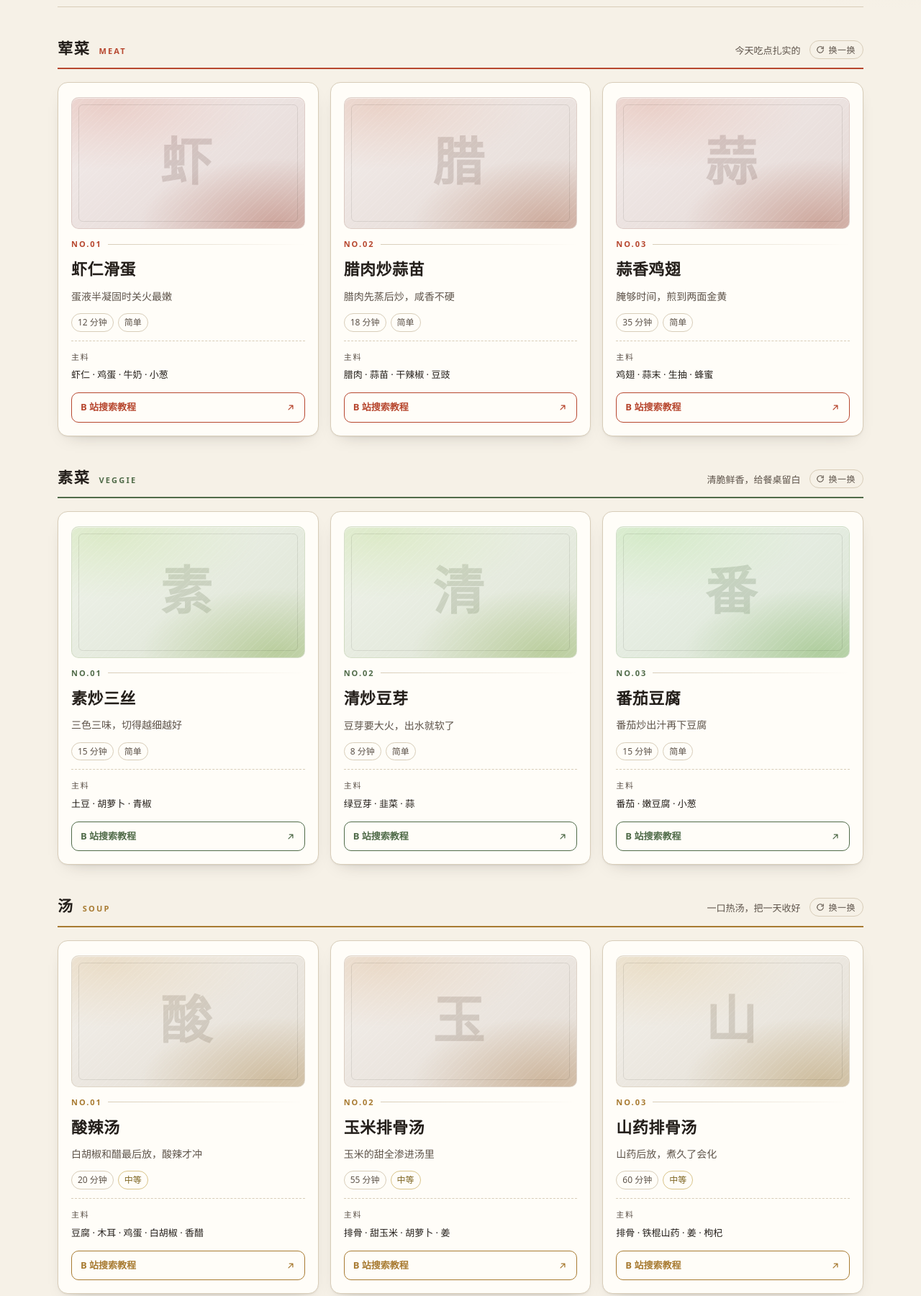
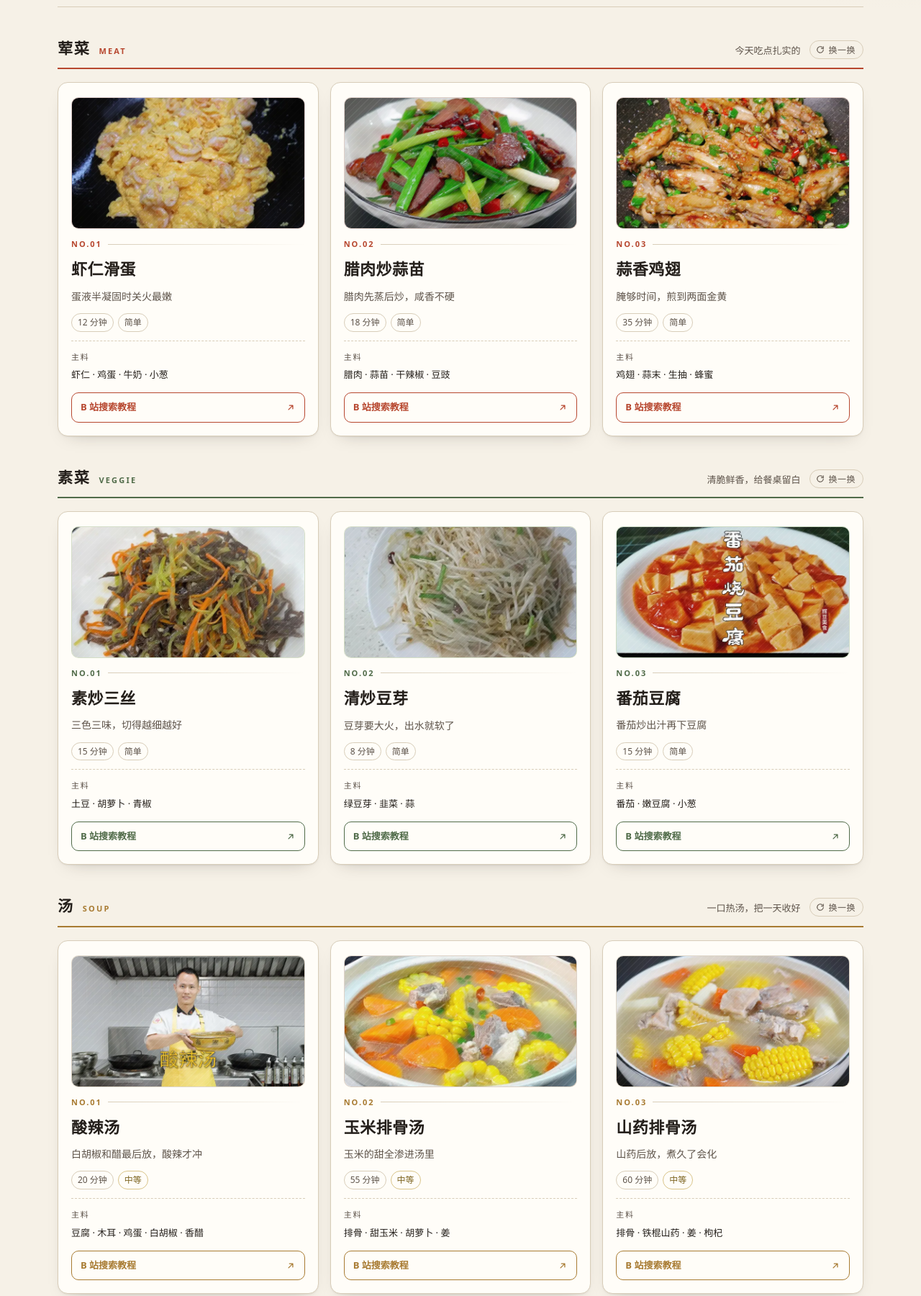
Before and after one commit to hugo1715/daily-menu, a website: page public/index.html in a window 1280 px wide. Shown: the part 240-2040 px from the top of the page at 72% size. Drawn offline with Linux system fonts and the light colour scheme.

Commit message:
feat: 卡片改用 B 站教程封面（88 道），保留 CSS 插画兜底

```diff
--- a/public/data/today.json
+++ b/public/data/today.json
@@ -3,7 +3,7 @@
   "timezone": "Asia/Shanghai",
   "generatedAt": "2026-11-15T16:33:46.140Z",
   "windowDays": 9,
-  "mode": "fresh",
+  "mode": "reuse",
   "recent": [
     {
       "date": "2026-11-15",
@@ -239,7 +239,8 @@
           "note": "蛋液半凝固时关火最嫩",
           "videoUrl": "https://search.bilibili.com/all?keyword=%E8%99%BE%E4%BB%81%E6%BB%91%E8%9B%8B%20%E7%94%B5%E7%82%92%E9%94%85%20%E6%95%99%E7%A8%8B",
           "videoSource": "search",
-          "imageUrl": ""
+          "imageUrl": "./images/covers/m15.webp",
+          "imageSource": "bilibili"
         },
         {
           "id": "m25",
@@ -255,7 +256,8 @@
           "note": "腊肉先蒸后炒，咸香不硬",
           "videoUrl": "https://search.bilibili.com/all?keyword=%E8%85%8A%E8%82%89%E7%82%92%E8%92%9C%E8%8B%97%20%E7%94%B5%E7%82%92%E9%94%85%20%E6%95%99%E7%A8%8B",
           "videoSource": "search",
-          "imageUrl": ""
+          "imageUrl": "./images/covers/m25.webp",
+          "imageSource": "bilibili"
         },
         {
           "id": "m17",
@@ -271,7 +273,8 @@
           "note": "腌够时间，煎到两面金黄",
           "videoUrl": "https://search.bilibili.com/all?keyword=%E8%92%9C%E9%A6%99%E9%B8%A1%E7%BF%85%20%E7%94%B5%E7%82%92%E9%94%85%20%E6%95%99%E7%A8%8B",
           "videoSource": "search",
-          "imageUrl": ""
+          "imageUrl": "./images/covers/m17.webp",
+          "imageSource": "bilibili"
         }
       ]
     },
@@ -295,7 +298,8 @@
           "note": "三色三味，切得越细越好",
           "videoUrl": "https://search.bilibili.com/all?keyword=%E7%B4%A0%E7%82%92%E4%B8%89%E4%B8%9D%20%E7%94%B5%E7%82%92%E9%94%85%20%E6%95%99%E7%A8%8B",
           "videoSource": "search",
-          "imageUrl": ""
+          "imageUrl": "./images/covers/v25.webp",
+          "imageSource": "bilibili"
         },
         {
           "id": "v24",
@@ -310,7 +314,8 @@
           "note": "豆芽要大火，出水就软了",
           "videoUrl": "https://search.bilibili.com/all?keyword=%E6%B8%85%E7%82%92%E8%B1%86%E8%8A%BD%20%E7%94%B5%E7%82%92%E9%94%85%20%E6%95%99%E7%A8%8B",
           "videoSource": "search",
-          "imageUrl": ""
+          "imageUrl": "./images/covers/v24.webp",
+          "imageSource": "bilibili"
         },
         {
           "id": "v19",
@@ -325,7 +330,8 @@
           "note": "番茄炒出汁再下豆腐",
           "videoUrl": "https://search.bilibili.com/all?keyword=%E7%95%AA%E8%8C%84%E8%B1%86%E8%85%90%20%E7%94%B5%E7%82%92%E9%94%85%20%E6%95%99%E7%A8%8B",
           "videoSource": "search",
-          "imageUrl": ""
+          "imageUrl": "./images/covers/v19.webp",
+          "imageSource": "bilibili"
         }
       ]
     },
@@ -351,7 +357,8 @@
           "note": "白胡椒和醋最后放，酸辣才冲",
           "videoUrl": "https://search.bilibili.com/all?keyword=%E9%85%B8%E8%BE%A3%E6%B1%A4%20%E7%94%B5%E7%82%92%E9%94%85%20%E6%95%99%E7%A8%8B",
           "videoSource": "search",
-          "imageUrl": ""
+          "imageUrl": "./images/covers/s13.webp",
+          "imageSource": "bilibili"
         },
         {
           "id": "s04",
@@ -367,7 +374,8 @@
           "note": "玉米的甜全渗进汤里",
           "videoUrl": "https://search.bilibili.com/all?keyword=%E7%8E%89%E7%B1%B3%E6%8E%92%E9%AA%A8%E6%B1%A4%20%E7%94%B5%E7%82%92%E9%94%85%20%E6%95%99%E7%A8%8B",
           "videoSource": "search",
-          "imageUrl": ""
+          "imageUrl": "./images/covers/s04.webp",
+          "imageSource": "bilibili"
         },
         {
           "id": "s15",
@@ -383,7 +391,8 @@
           "note": "山药后放，煮久了会化",
           "videoUrl": "https://search.bilibili.com/all?keyword=%E5%B1%B1%E8%8D%AF%E6%8E%92%E9%AA%A8%E6%B1%A4%20%E7%94%B5%E7%82%92%E9%94%85%20%E6%95%99%E7%A8%8B",
           "videoSource": "search",
-          "imageUrl": ""
+          "imageUrl": "./images/covers/s15.webp",
+          "imageSource": "bilibili"
         }
       ]
     }
--- a/public/index.html
+++ b/public/index.html
@@ -260,6 +260,7 @@
     height: 100%;
     object-fit: cover;
     display: block;
+    filter: saturate(.93) contrast(.97);
   }
 
   .card-media .media-frame {
@@ -576,7 +577,7 @@
   <footer class="site">
     <div>菜单每天北京时间 00:05 自动生成，同一天内所有人看到的是同一份。</div>
     <div id="foot-meta">—</div>
-    <div>视频入口优先指向固定教程，未配置时跳转 B 站搜索（关键词 = 菜名 + 电炒锅 + 教程）。</div>
+    <div>视频入口优先指向固定教程，未配置时跳转 B 站搜索（关键词 = 菜名 + 电炒锅 + 教程）；菜品配图取自对应 B 站教程封面。</div>
   </footer>
 </div>
 
```
Also changed, not shown: PROJECT_HANDOVER.md (+16 -0 lines), README.md, docs/preview-desktop.png, docs/preview-mobile.png.
